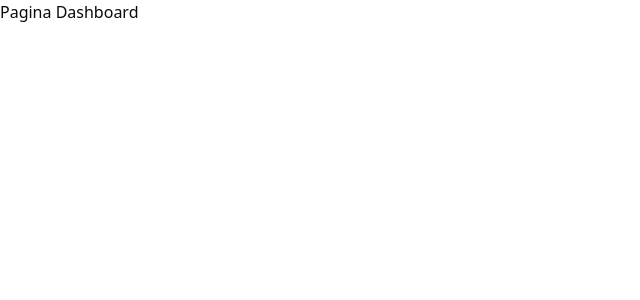
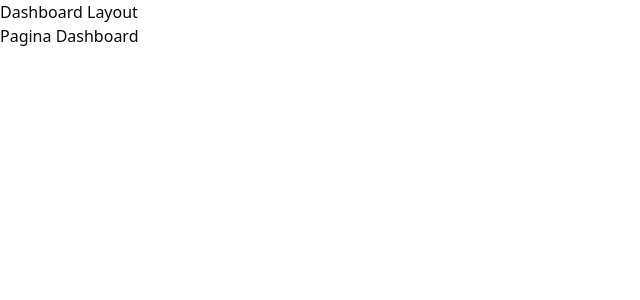
Before and after one commit to Matheus-Ganancio/SAAS_FinalFantasy, a Next.js app: page /dashboard in a window 1280 px wide. Shown: the top 300 px of the page, without its empty margins (0-640 px from the left). Built offline with nearby package versions, Linux system fonts and the light colour scheme.

Commit message:
Estrutura Dashboard
 Criada a estrutura a Dashboard

```diff
--- /dev/null
+++ b/src/app/(panel)/dashboard/layout.tsx
@@ -0,0 +1,15 @@
+
+export default function DashboardLayout({
+    children,
+}: {
+    children: React.ReactNode
+}) {
+    return (
+        <section>
+            <h1>
+                Dashboard Layout
+            </h1>
+            {children}
+        </section>
+    )
+}
--- /dev/null
+++ b/src/app/(panel)/dashboard/plans/page.tsx
@@ -0,0 +1,10 @@
+
+export default function plans() {
+    return (
+        <section>
+            <h1>
+                Pagina planos para assinatura
+            </h1>
+        </section>
+    )
+}
--- /dev/null
+++ b/src/app/(panel)/dashboard/profile/page.tsx
@@ -0,0 +1,9 @@
+
+export default function Profile()
+{
+    <section>
+        <h1>
+            Pagina perfil
+        </h1>
+    </section>
+}
--- /dev/null
+++ b/src/app/(panel)/dashboard/services/page.tsx
@@ -0,0 +1,10 @@
+
+ export default function Services() {
+    return (
+        <section>
+            <h1>
+                Pagina Services
+            </h1>
+        </section>
+    )
+}
```
